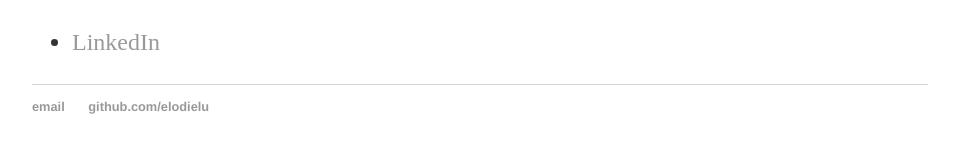
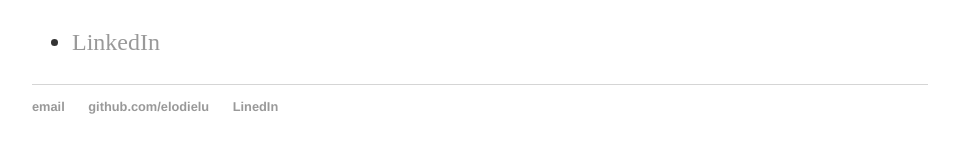
Before and after one commit to elodielu/elodielu.github.io, a Jekyll site: the page built from index.html, in a window 1280 px wide. Shown: the part 468-621 px from the top of the page, without its empty margins (160-1119 px from the left). Built offline with Jekyll 4.4.1, drawn with Linux system fonts in a browser that asks for light colours.

Commit message:
Update default.html

```diff
--- a/_layouts/default.html
+++ b/_layouts/default.html
@@ -27,6 +27,7 @@
    <ul>
    <li><a href="mailto:lu000024@umn.edu">email</a></li>
    <li><a href="https://github.com/elodielu">github.com/elodielu</a></li>
+   <li><a href="https://www.linkedin.com/in/bingjie-lu/">LinedIn</a></li>
    </ul>
   </footer>
   </body>
```
